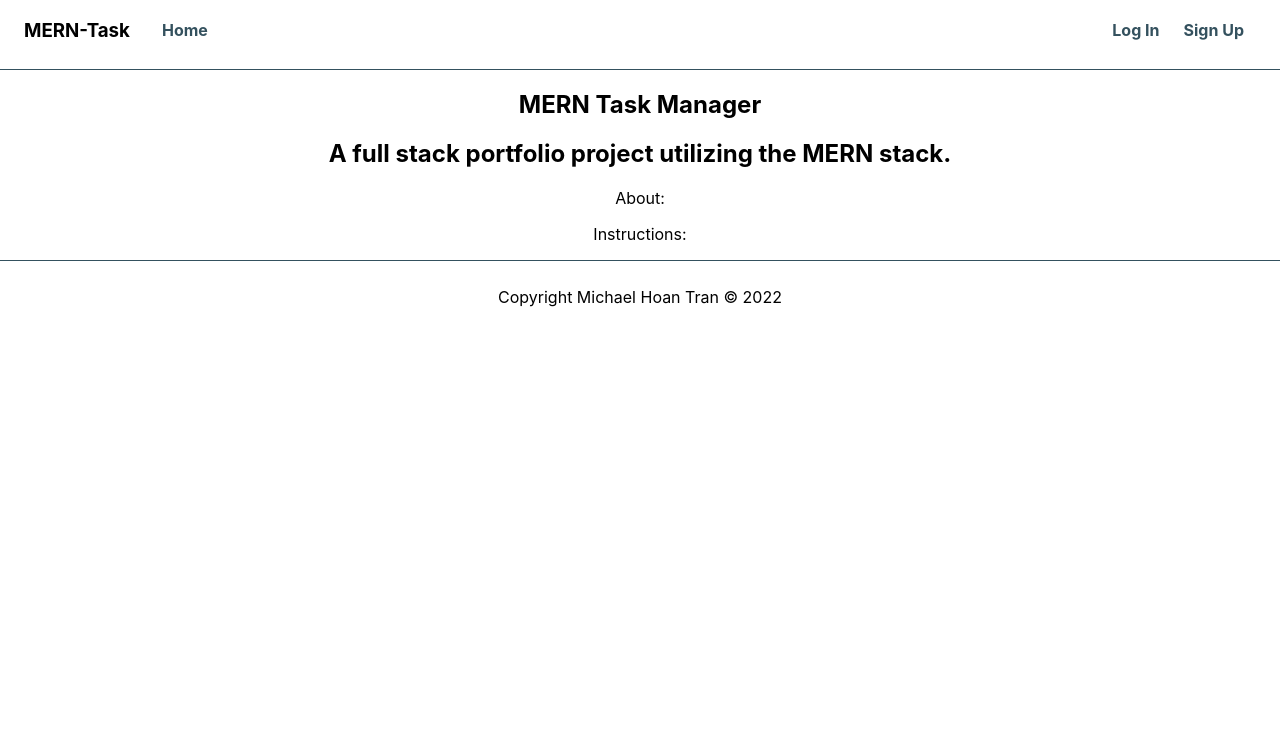
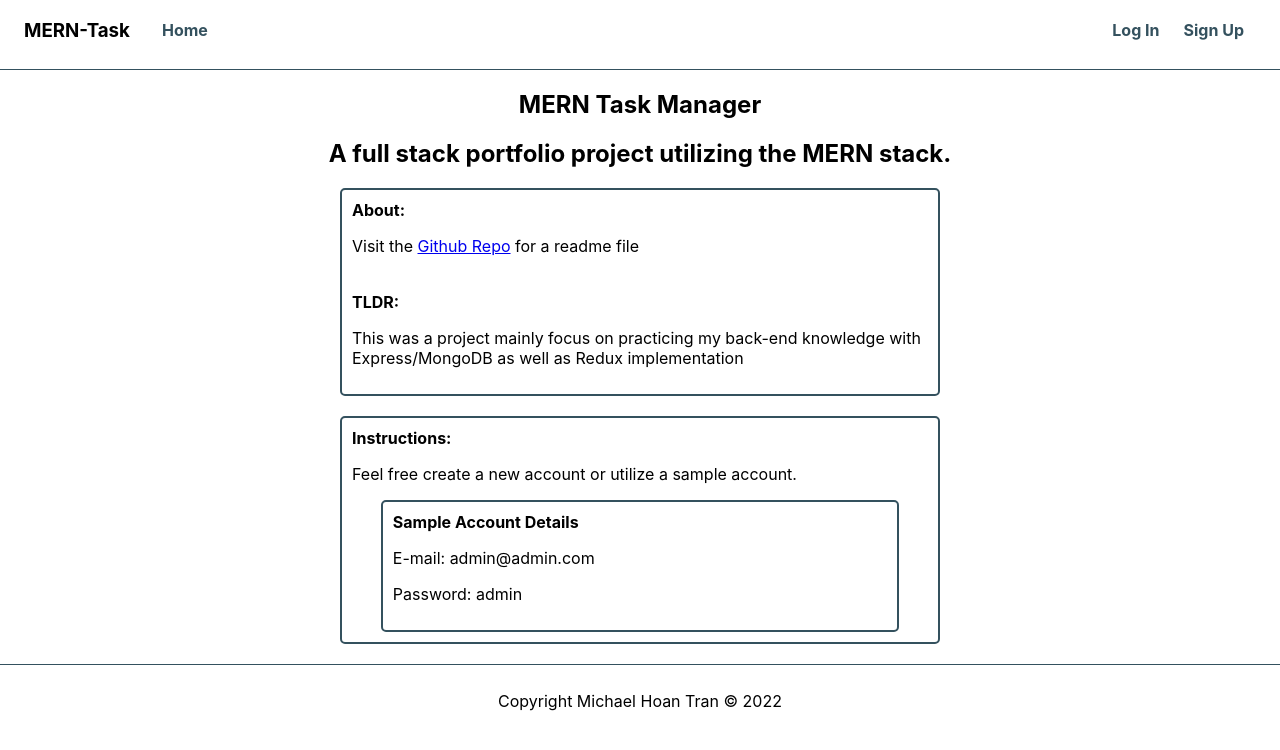
Before and after one commit to michaelhtran120/MERN-Task, a React (Create React App) app in the folder client/: page / in a window 1280 px wide. Shown: the top 750 px of the page. Built offline with nearby package versions, Linux system fonts and the light colour scheme.

Commit message:
home page content

```diff
--- a/client/src/pages/Home/Home.jsx
+++ b/client/src/pages/Home/Home.jsx
@@ -6,12 +6,24 @@ function Home() {
     <section id="home_page" className={styles.home_page}>
       <h1>MERN Task Manager</h1>
       <h2>A full stack portfolio project utilizing the MERN stack.</h2>
-      <p>
-        <span>About:</span>
-      </p>
-      <p>
-        <span>Instructions:</span>
-      </p>
+      <div className={styles.about_div}>
+        <strong>About:</strong>
+        <p>
+          Visit the <a href="https://github.com/michaelhtran120/MERN-Task">Github Repo</a> for a readme file
+        </p>
+        <br />
+        <strong>TLDR:</strong>
+        <p>This was a project mainly focus on practicing my back-end knowledge with Express/MongoDB as well as Redux implementation</p>
+      </div>
+      <div className={styles.instruction_div}>
+        <strong>Instructions:</strong>
+        <p>Feel free create a new account or utilize a sample account.</p>
+        <div className={styles.instruction_subdiv}>
+          <strong>Sample Account Details</strong>
+          <p>E-mail: admin@admin.com</p>
+          <p>Password: admin</p>
+        </div>
+      </div>
     </section>
   );
 }
--- a/client/src/pages/Home/Home.module.css
+++ b/client/src/pages/Home/Home.module.css
@@ -1,3 +1,22 @@
 .home_page {
   text-align: center;
 }
+
+.home_page div {
+  width: 90%;
+  max-width: 600px;
+  padding: 10px;
+  border-radius: 5px;
+  text-align: left;
+  margin: 0 auto;
+  border: 2px solid var(--dark);
+}
+
+.home_page .instruction_div {
+  margin: 20px auto;
+}
+
+strong {
+  display: block;
+  padding-right: 10px;
+}
--- a/client/src/pages/Home/Home.module.scss
+++ b/client/src/pages/Home/Home.module.scss
@@ -1,3 +1,20 @@
 .home_page {
   text-align: center;
+  div {
+    width: 90%;
+    max-width: 600px;
+    padding: 10px;
+    border-radius: 5px;
+    text-align: left;
+    margin: 0 auto;
+    border: 2px solid var(--dark);
+  }
+  .instruction_div {
+    margin: 20px auto;
+  }
 }
+
+strong {
+  display: block;
+  padding-right: 10px;
+}
```
